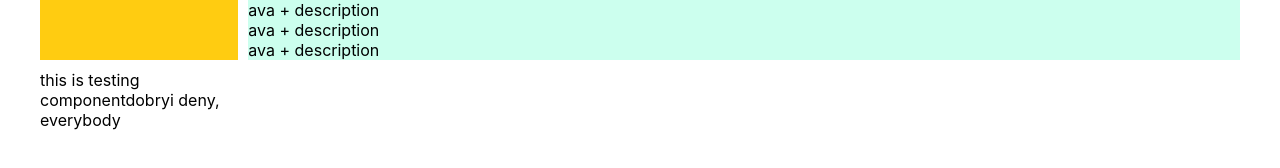
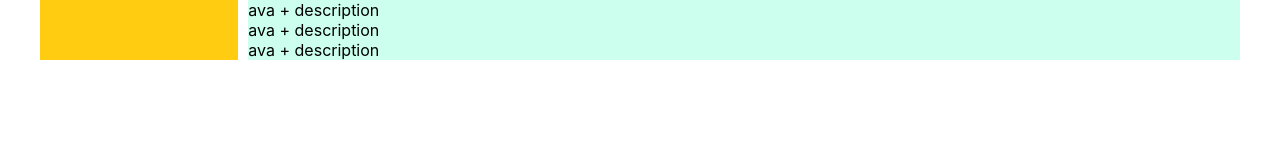
Before and after one commit to anikulcha/react_bas, a React (Create React App) app: page / in a window 1280 px wide. Shown: the part 394-562 px from the top of the page. Built offline with nearby package versions, Linux system fonts and the light colour scheme.

Commit message:
delete test file

```diff
--- a/src/App.js
+++ b/src/App.js
@@ -3,7 +3,6 @@ import './App.css';
 import Profile from './components/Profile';
 import Header from './components/Header';
 import Navigation from './components/Navigation';
-import TestComponent from './components/Test';
 
 
 // <App />
@@ -14,15 +13,9 @@ const App = () => {
         <Header />
         <Navigation />
         <Profile />
-        <TestComponent />
       </div>
   );
 }
 
 
-
-
-
-
-
 export default App;
--- a/src/components/Test.jsx
+++ /dev/null
@@ -1,10 +0,0 @@
-const TestComponent = () => {
-    return (
-        <div>
-            this is testing component
-            <span>dobryi deny, everybody</span>
-        </div>
-    )
-}
-
-export default TestComponent
```
